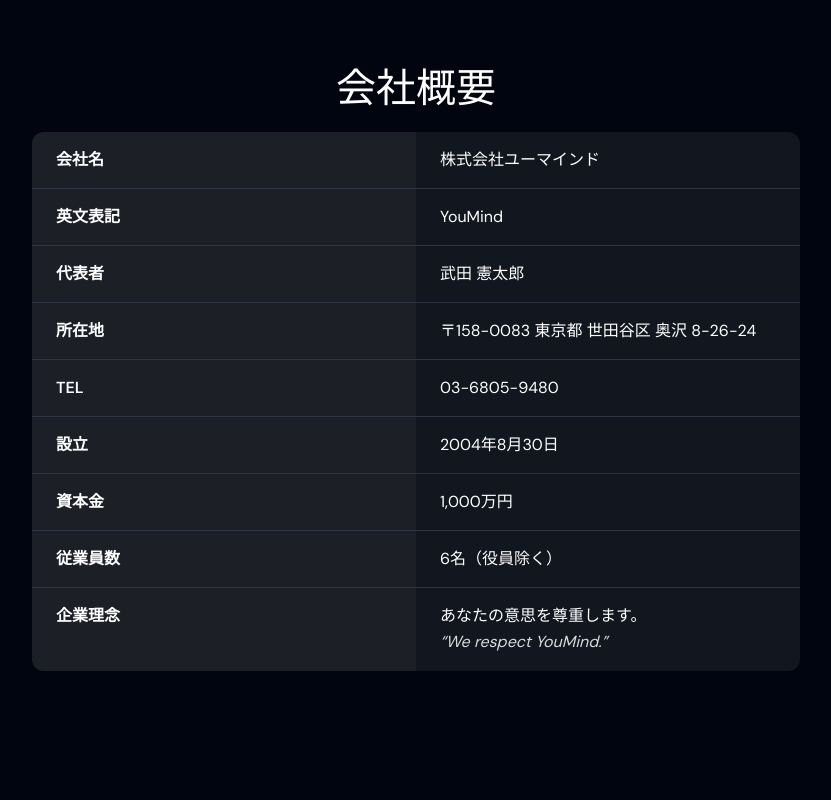
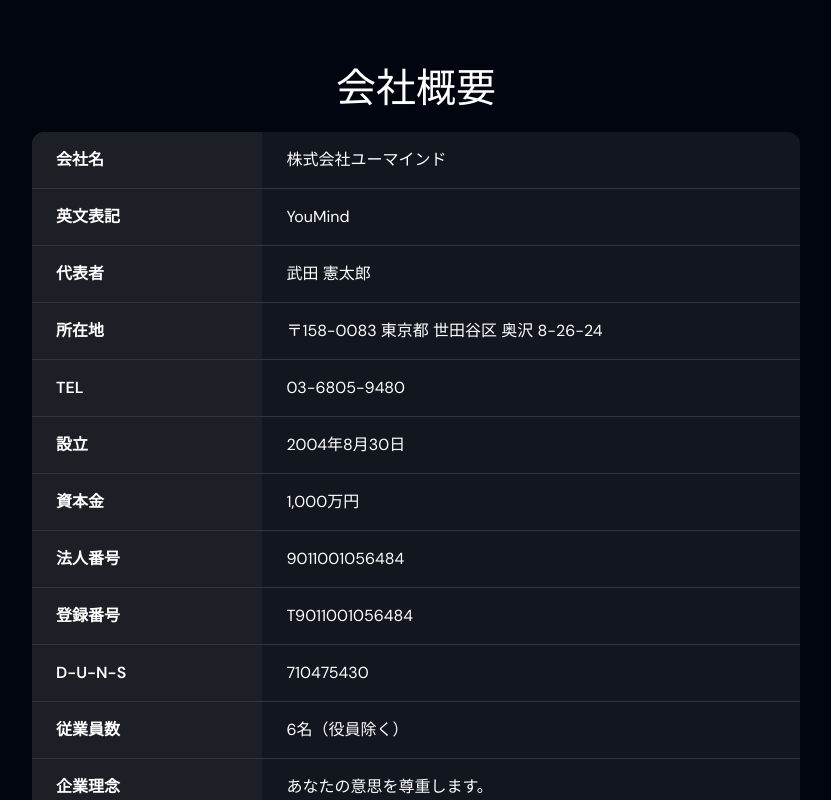
Before and after one commit to youmind-jp/corporate-front, a Next.js app: page / in a window 1280 px wide. Shown: the part 5080-5880 px from the top of the page, without its empty margins (224-1055 px from the left). Built offline with nearby package versions, Linux system fonts and the light colour scheme.

Commit message:
会社概要のデザイン改善とコンテンツ追加

```diff
--- a/src/components/Home/Corporate/index.tsx
+++ b/src/components/Home/Corporate/index.tsx
@@ -21,49 +21,45 @@
         transition={{ duration: 0.6 }}
       >
         <div className="container mx-auto lg:max-w-screen-xl px-4">
-          <div className="mb-8">
-            <dl className="w-full bg-dark_grey bg-opacity-60 max-w-3xl mx-auto rounded-xl overflow-hidden">
-              <div className="grid grid-cols-2 border-b border-slateGray">
-                <dt className="px-6 py-4 font-semibold text-white bg-dark_grey/80">会社名</dt>
-                <dd className="px-6 py-4 text-white">株式会社ユーマインド</dd>
-              </div>
-              <div className="grid grid-cols-2 border-b border-slateGray">
-                <dt className="px-6 py-4 font-semibold text-white bg-dark_grey/80">英文表記</dt>
-                <dd className="px-6 py-4 text-white">YouMind</dd>
-              </div>
-              <div className="grid grid-cols-2 border-b border-slateGray">
-                <dt className="px-6 py-4 font-semibold text-white bg-dark_grey/80">代表者</dt>
-                <dd className="px-6 py-4 text-white">武田 憲太郎</dd>
-              </div>
-              <div className="grid grid-cols-2 border-b border-slateGray">
-                <dt className="px-6 py-4 font-semibold text-white bg-dark_grey/80">所在地</dt>
-                <dd className="px-6 py-4 text-white">〒158-0083 東京都 世田谷区 奥沢 8-26-24</dd>
-              </div>
-              <div className="grid grid-cols-2 border-b border-slateGray">
-                <dt className="px-6 py-4 font-semibold text-white bg-dark_grey/80">TEL</dt>
-                <dd className="px-6 py-4 text-white">03-6805-9480</dd>
-              </div>
-              <div className="grid grid-cols-2 border-b border-slateGray">
-                <dt className="px-6 py-4 font-semibold text-white bg-dark_grey/80">設立</dt>
-                <dd className="px-6 py-4 text-white">2004年8月30日</dd>
-              </div>
-              <div className="grid grid-cols-2 border-b border-slateGray">
-                <dt className="px-6 py-4 font-semibold text-white bg-dark_grey/80">資本金</dt>
-                <dd className="px-6 py-4 text-white">1,000万円</dd>
-              </div>
-              <div className="grid grid-cols-2 border-b border-slateGray">
-                <dt className="px-6 py-4 font-semibold text-white bg-dark_grey/80">従業員数</dt>
-                <dd className="px-6 py-4 text-white">6名（役員除く）</dd>
-              </div>
-              <div className="grid grid-cols-2">
-                <dt className="px-6 py-4 font-semibold text-white bg-dark_grey/80">企業理念</dt>
-                <dd className="px-6 py-4 text-white">
-                  あなたの意思を尊重します。<br />
-                  <span className="text-muted text-16 italic">“We respect YouMind.”</span>
-                </dd>
-              </div>
-            </dl>
-          </div>
+            <div className="mb-8">
+              <dl className="w-full grid [grid-template-columns:30%_70%] bg-dark_grey bg-opacity-60 max-w-3xl mx-auto rounded-xl overflow-hidden">
+                <dt className="px-6 py-4 font-semibold text-white bg-dark_grey/80 border-b border-slateGray min-h-12 sm:min-h-10 min-w-[10rem]">会社名</dt>
+                <dd className="px-6 py-4 text-white border-b border-slateGray">株式会社ユーマインド</dd>
+
+                <dt className="px-6 py-4 font-semibold text-white bg-dark_grey/80 border-b border-slateGray min-h-12 sm:min-h-10 min-w-[10rem]">英文表記</dt>
+                <dd className="px-6 py-4 text-white border-b border-slateGray">YouMind</dd>
+
+                <dt className="px-6 py-4 font-semibold text-white bg-dark_grey/80 border-b border-slateGray min-h-12 sm:min-h-10 min-w-[10rem]">代表者</dt>
+                <dd className="px-6 py-4 text-white border-b border-slateGray">武田 憲太郎</dd>
+
+                <dt className="px-6 py-4 font-semibold text-white bg-dark_grey/80 border-b border-slateGray min-h-12 sm:min-h-10 min-w-[10rem]">所在地</dt>
+                <dd className="px-6 py-4 text-white border-b border-slateGray">〒158-0083 東京都 世田谷区 奥沢 8-26-24</dd>
+
+                <dt className="px-6 py-4 font-semibold text-white bg-dark_grey/80 border-b border-slateGray min-h-12 sm:min-h-10 min-w-[10rem]">TEL</dt>
+                <dd className="px-6 py-4 text-white border-b border-slateGray">03-6805-9480</dd>
+
+                <dt className="px-6 py-4 font-semibold text-white bg-dark_grey/80 border-b border-slateGray min-h-12 sm:min-h-10 min-w-[10rem]">設立</dt>
+                <dd className="px-6 py-4 text-white border-b border-slateGray">2004年8月30日</dd>
+
+                <dt className="px-6 py-4 font-semibold text-white bg-dark_grey/80 border-b border-slateGray min-h-12 sm:min-h-10 min-w-[10rem]">資本金</dt>
+                <dd className="px-6 py-4 text-white border-b border-slateGray">1,000万円</dd>
+
+                <dt className="px-6 py-4 font-semibold text-white bg-dark_grey/80 border-b border-slateGray min-h-12 sm:min-h-10 min-w-[10rem]">法人番号</dt>
+                <dd className="px-6 py-4 text-white border-b border-slateGray">9011001056484</dd>
+
+                <dt className="px-6 py-4 font-semibold text-white bg-dark_grey/80 border-b border-slateGray min-h-12 sm:min-h-10 min-w-[10rem]">登録番号</dt>
+                <dd className="px-6 py-4 text-white border-b border-slateGray">T9011001056484</dd>
+
+                <dt className="px-6 py-4 font-semibold text-white bg-dark_grey/80 border-b border-slateGray min-h-12 sm:min-h-10 min-w-[10rem]">D-U-N-S</dt>
+                <dd className="px-6 py-4 text-white border-b border-slateGray">710475430</dd>
+
+                <dt className="px-6 py-4 font-semibold text-white bg-dark_grey/80 border-b border-slateGray min-h-12 sm:min-h-10 min-w-[10rem]">従業員数</dt>
+                <dd className="px-6 py-4 text-white border-b border-slateGray">6名（役員除く）</dd>
+
+                <dt className="px-6 py-4 font-semibold text-white bg-dark_grey/80 min-h-12 sm:min-h-10 min-w-[10rem]">企業理念</dt>
+                <dd className="px-6 py-4 text-white">あなたの意思を尊重します。<br /><span className="text-muted text-16 italic">“We respect YouMind.”</span></dd>
+              </dl>
+            </div>
         </div>
       </motion.div>
     </section>
```
